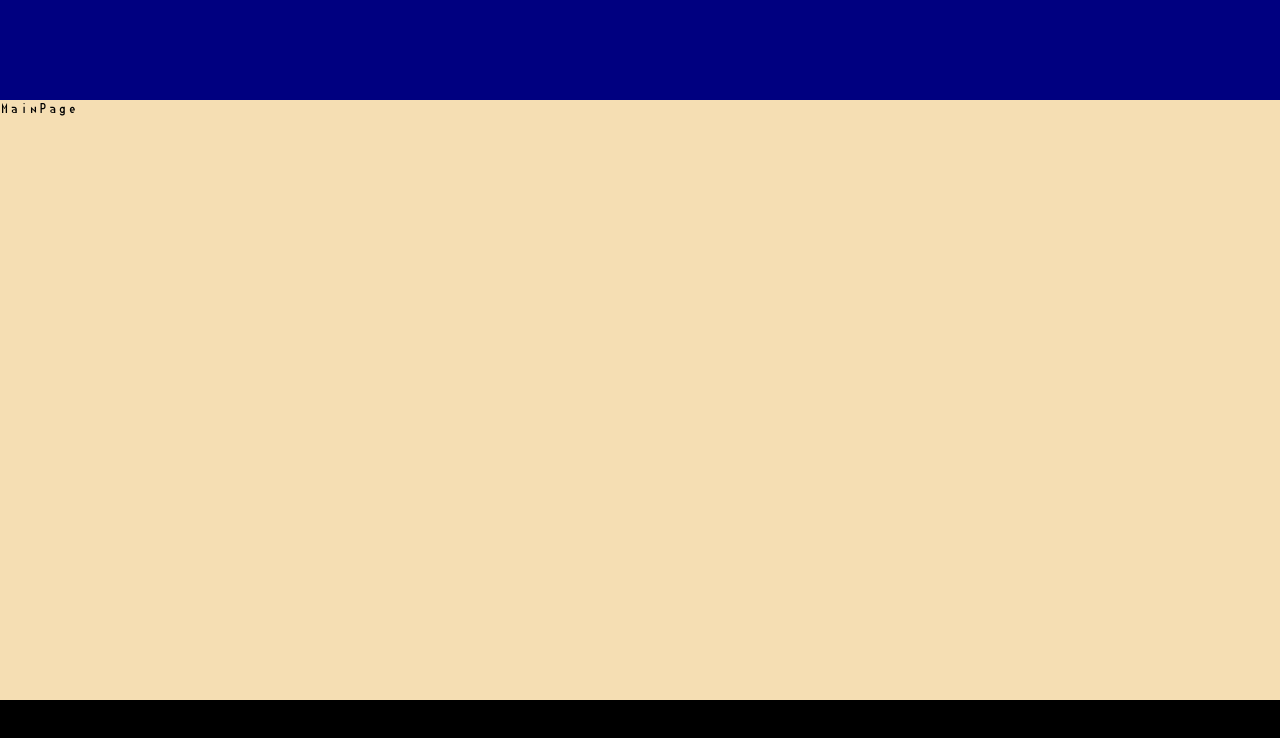
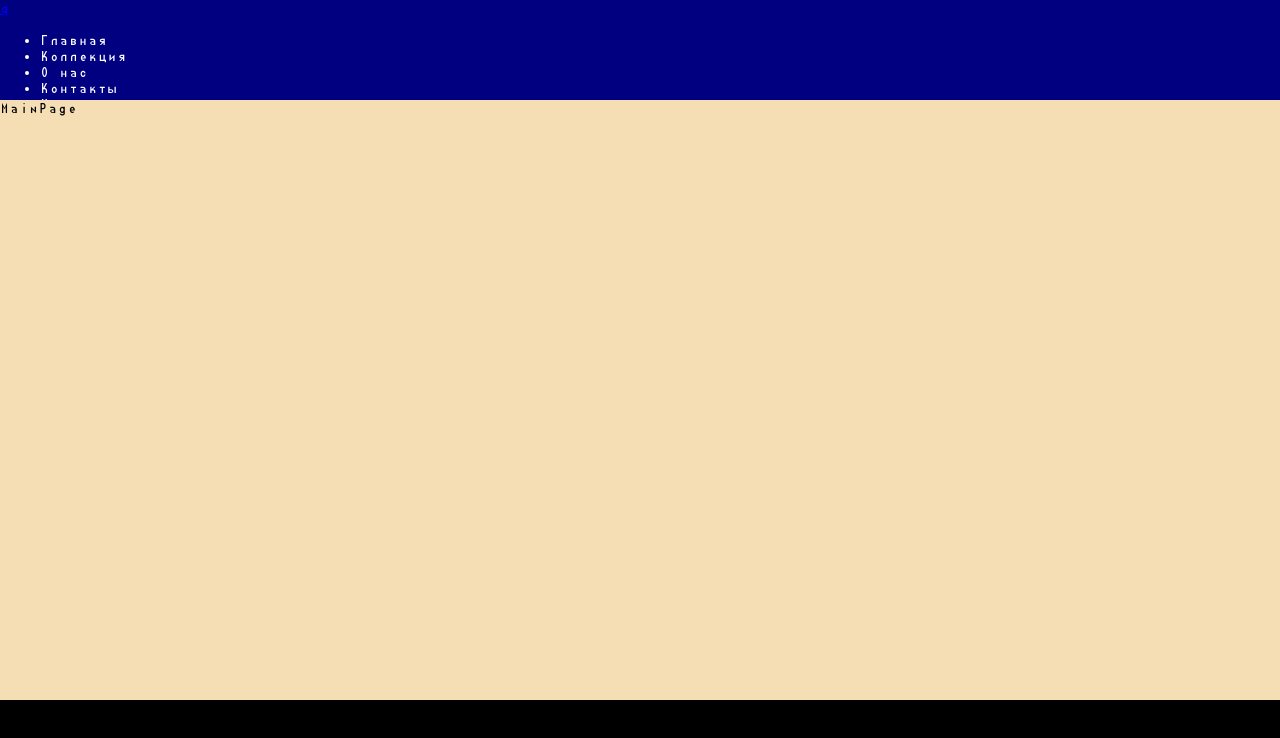
Before and after one commit to bogush01/bogush.github.io, a React (Create React App) app: page / in a window 1280 px wide. Shown: the top 738 px of the page. Built offline with nearby package versions, Linux system fonts and the light colour scheme.

Commit message:
create header structure

```diff
--- a/src/components/header/index.jsx
+++ b/src/components/header/index.jsx
@@ -1,10 +1,34 @@
+import { Link } from "react-router-dom";
+
 import "./index.css";
 
 const Header = () => {
   return (
-    <>
-      <header className="header"></header>
-    </>
+    <header className="header">
+      <div>
+        <Link to="/">q</Link>
+        <nav>
+          <ul>
+            <li>Главная</li>
+            <li>Коллекция</li>
+            <li>O нас</li>
+            <li>Контакты</li>
+            <li>Корзина</li>
+          </ul>
+        </nav>
+        <div>
+          <a href="#">1</a>
+          <a href="#">1</a>
+          <a href="#">1</a>
+          <a href="#">1</a>
+        </div>
+      </div>
+      <ul>
+        <li>Девушкам</li>
+        <li>Мужчинам</li>
+        <li>Унисекс</li>
+      </ul>
+    </header>
   );
 };
 
```
